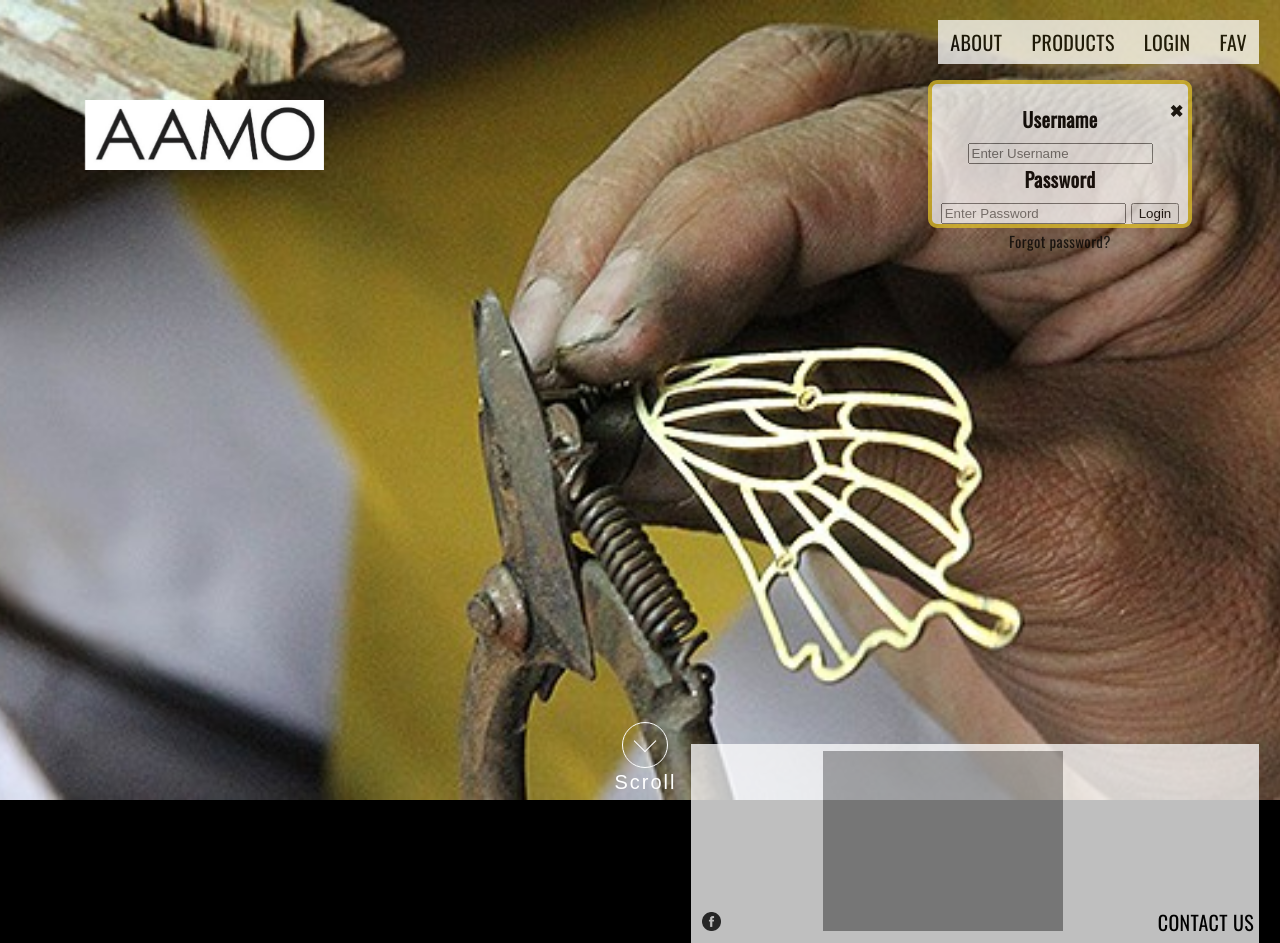
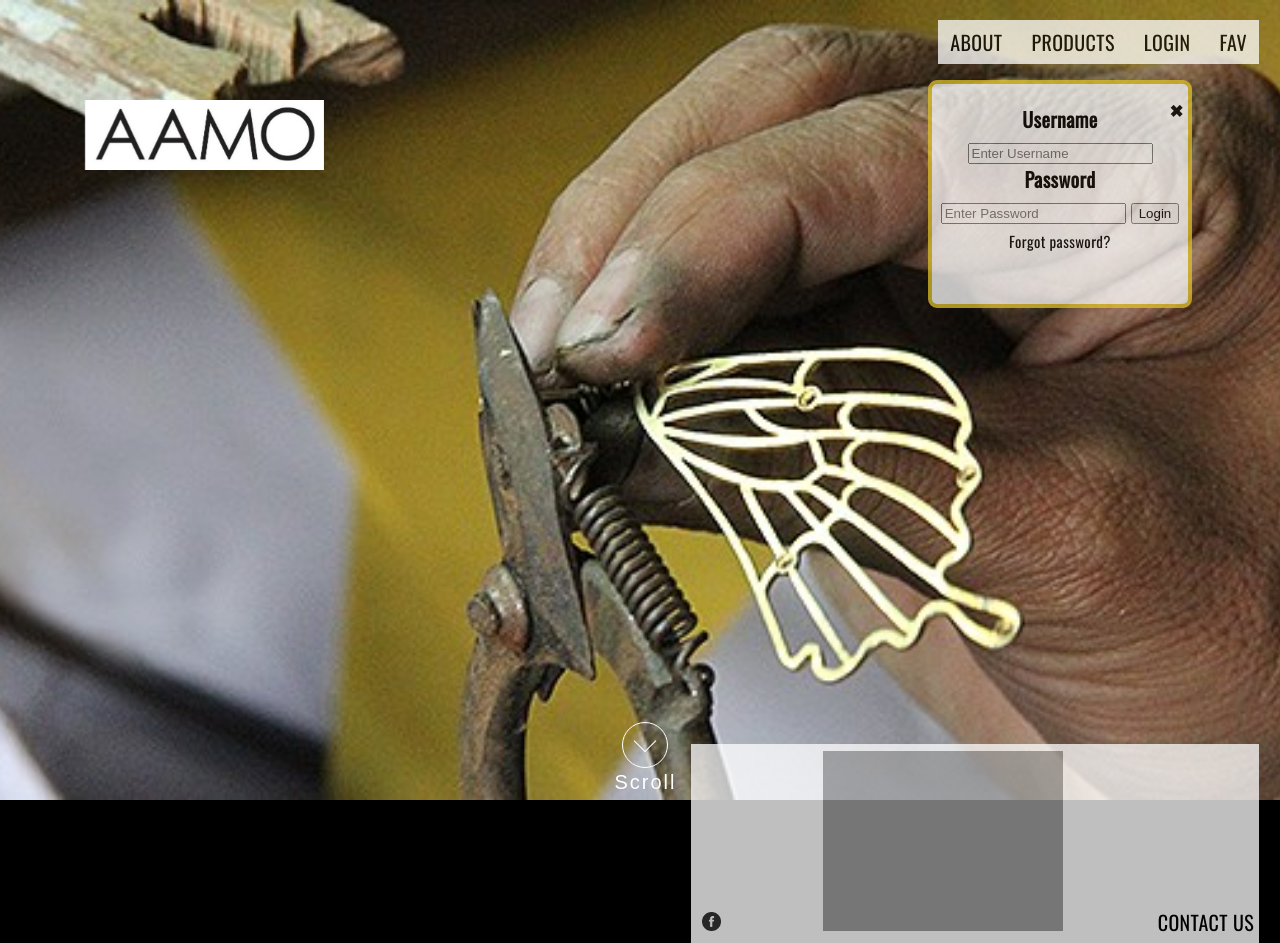
Before and after one commit to oeo3/AAMO, a PHP site: page /pages/home.html in a window 1280 px wide, after a click on "LOGIN". Shown: the top 943 px of the page. Run offline with PHP 8.4, Linux system fonts and the light colour scheme; some web fonts are replaced; grey boxes are pictures that could not be loaded.

Commit message:
height of the login box
changed the height of the login box so that all the words would fit in
the box

```diff
--- a/css/style.css
+++ b/css/style.css
@@ -601,7 +601,7 @@ html, body{
     left: 72.5%;
     top: 10%;
     width: 20%; /* Full width */
-    height: 15%; /* Full height */
+    height: 25%; /* Full height */
     background-color: #fefefe;
     padding-top: 20px;
     border: solid #dfc12a 4px;
```
